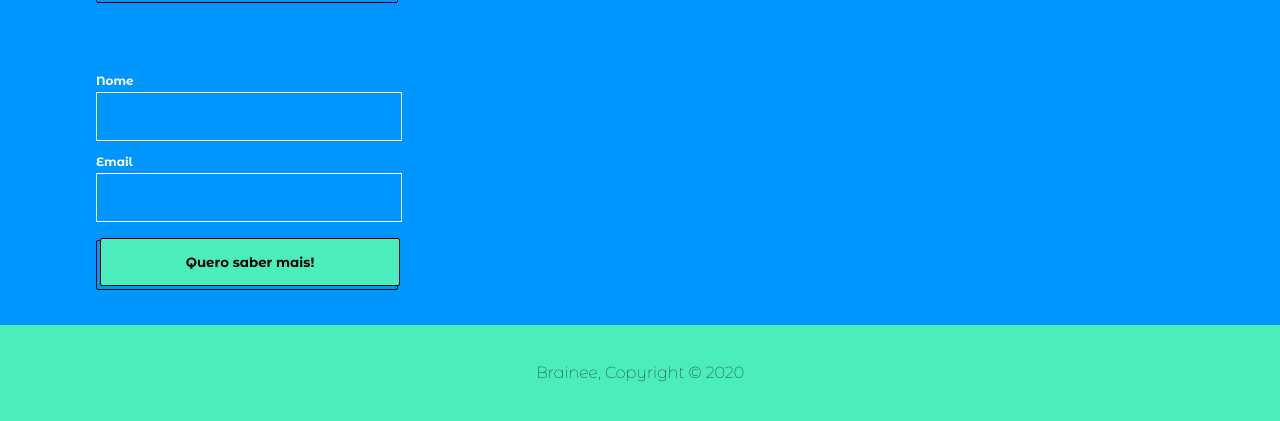
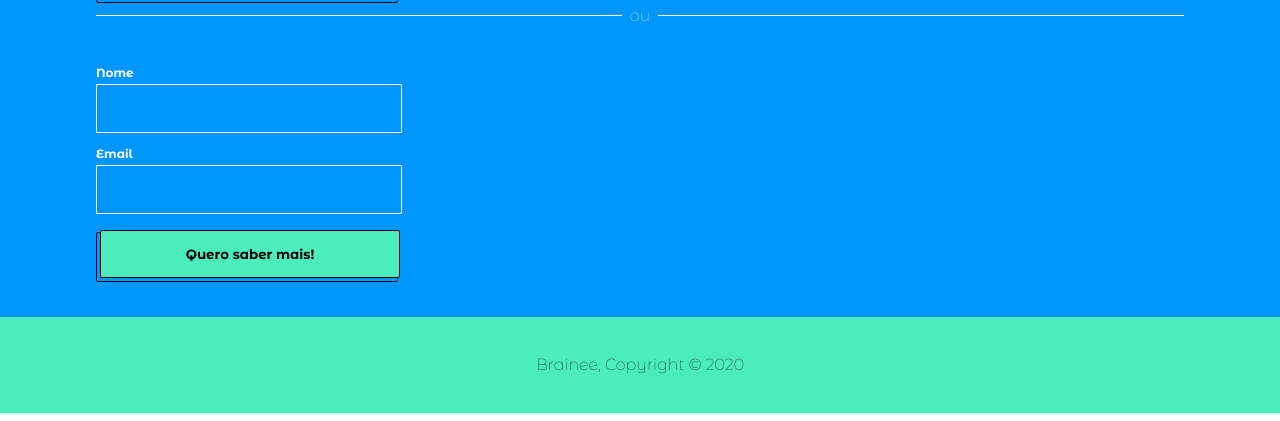
Before and after one commit to braineeacademy/landing-page, a plain HTML site: page index.html in a window 1280 px wide. Shown: the part 2241-2662 px from the top of the page. Drawn offline with Linux system fonts and the light colour scheme; a script that the page names is missing.

Commit message:
Adding or

```diff
--- a/css/style.css
+++ b/css/style.css
@@ -146,6 +146,33 @@ header #branding p {
     font-size: 12px;
 }
 
+.kw-dvp-HorizonalButton {
+    color: white;
+    display:flex;
+    flex-wrap:nowrap;
+    align-items:center;
+}
+.kw-dvp-HorizonalButton:before, .kw-dvp-HorizonalButton:after {
+    background-color: white;
+    content: "";
+    display: inline-block;
+    float:left;
+    height:1px;
+}
+.kw-dvp-HorizonalButton:before {
+    order:1;
+    flex-grow:1;
+    margin-right:8px;
+}
+.kw-dvp-HorizonalButton:after {
+    order: 3;
+    flex-grow: 1;
+    margin-left: 8px;
+}
+.kw-dvp-HorizonalButton * {
+    order: 2;
+}
+
 /* Boxes */
 #boxes {
     margin-top: 20px;
--- a/index.html
+++ b/index.html
@@ -98,7 +98,11 @@
                 </div>
             </div>
 
-            <form action="" id="newsletterForm" style="margin-top: 64px; margin-bottom: 32px;">
+            <div class="kw-dvp-HorizonalButton">
+                <span>ou</span>
+            </div>
+
+            <form action="" id="newsletterForm" style="margin-top: 32px; margin-bottom: 32px;">
                 <label for="name">Nome</label>
                 <input type="text" id="name" style="margin-bottom: 8px;">
                 <label for="email">Email</label>
```
